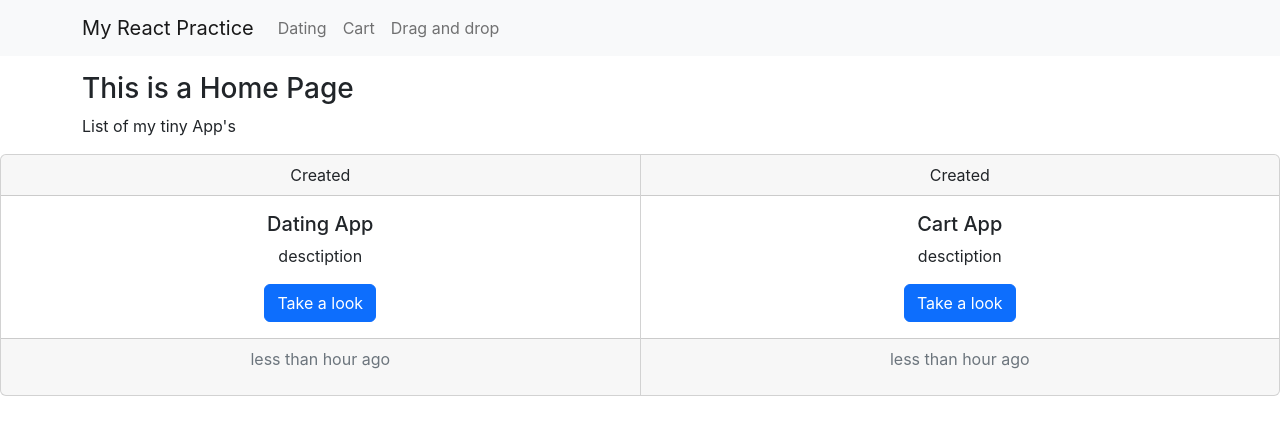
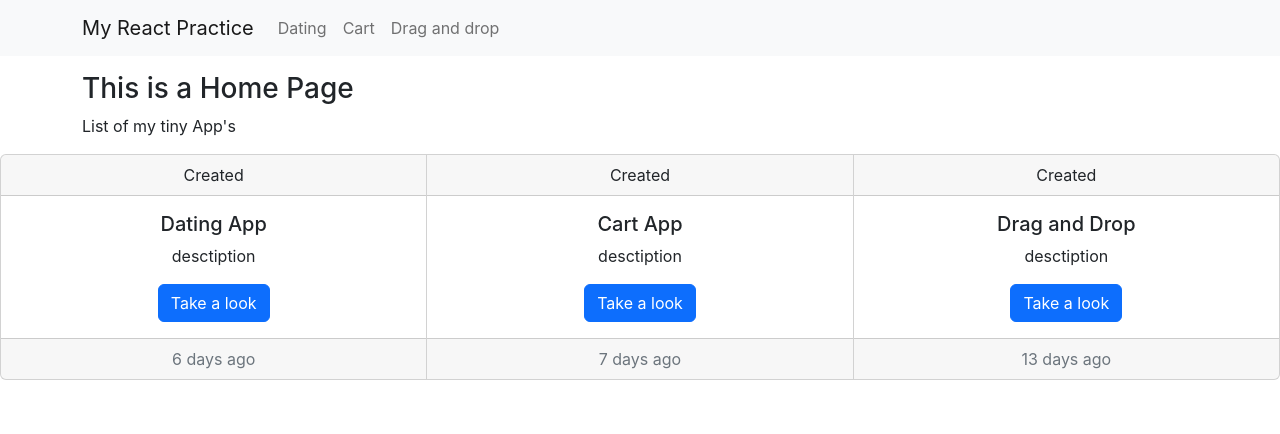
Before and after one commit to antoshagagarinISavailable/todo, a React (Create React App) app: page / in a window 1280 px wide. Shown: the top 434 px of the page. Built offline with nearby package versions, Linux system fonts and the light colour scheme.

Commit message:
date-fns

```diff
--- a/src/Components/AppCard.jsx
+++ b/src/Components/AppCard.jsx
@@ -1,5 +1,6 @@
 import { Badge, Button, Card } from "react-bootstrap";
 import { Link } from "react-router-dom";
+import { formatDistanceToNow, formatRelative } from "date-fns";
 
 function AppCard(props) {
   const DateFromStartRender = () => {
@@ -62,7 +63,12 @@ function AppCard(props) {
           </Link>
         </Button>
       </Card.Body>
-      <Card.Footer className="text-muted">{DateFromStartRender()}</Card.Footer>
+      <Card.Footer className="text-muted">
+        {formatDistanceToNow(props.date.getTime())}
+        {/* {formatRelative(Date.now(), props.date.getTime())} */}
+        {" ago"}
+        {/* {DateFromStartRender()} */}
+      </Card.Footer>
     </Card>
   );
 }
--- a/src/Components/HomePage.jsx
+++ b/src/Components/HomePage.jsx
@@ -21,6 +21,12 @@ const HomePage = () => {
           date={new Date("2023-03-05T21:46:00")}
           link={"/cart"}
         />
+        <AppCard
+          title={"Drag and Drop"}
+          description={"desctiption"}
+          date={new Date("2023-03-11T19:10:00")}
+          link={"/dragndrop"}
+        />
       </CardGroup>
     </>
   );
```
